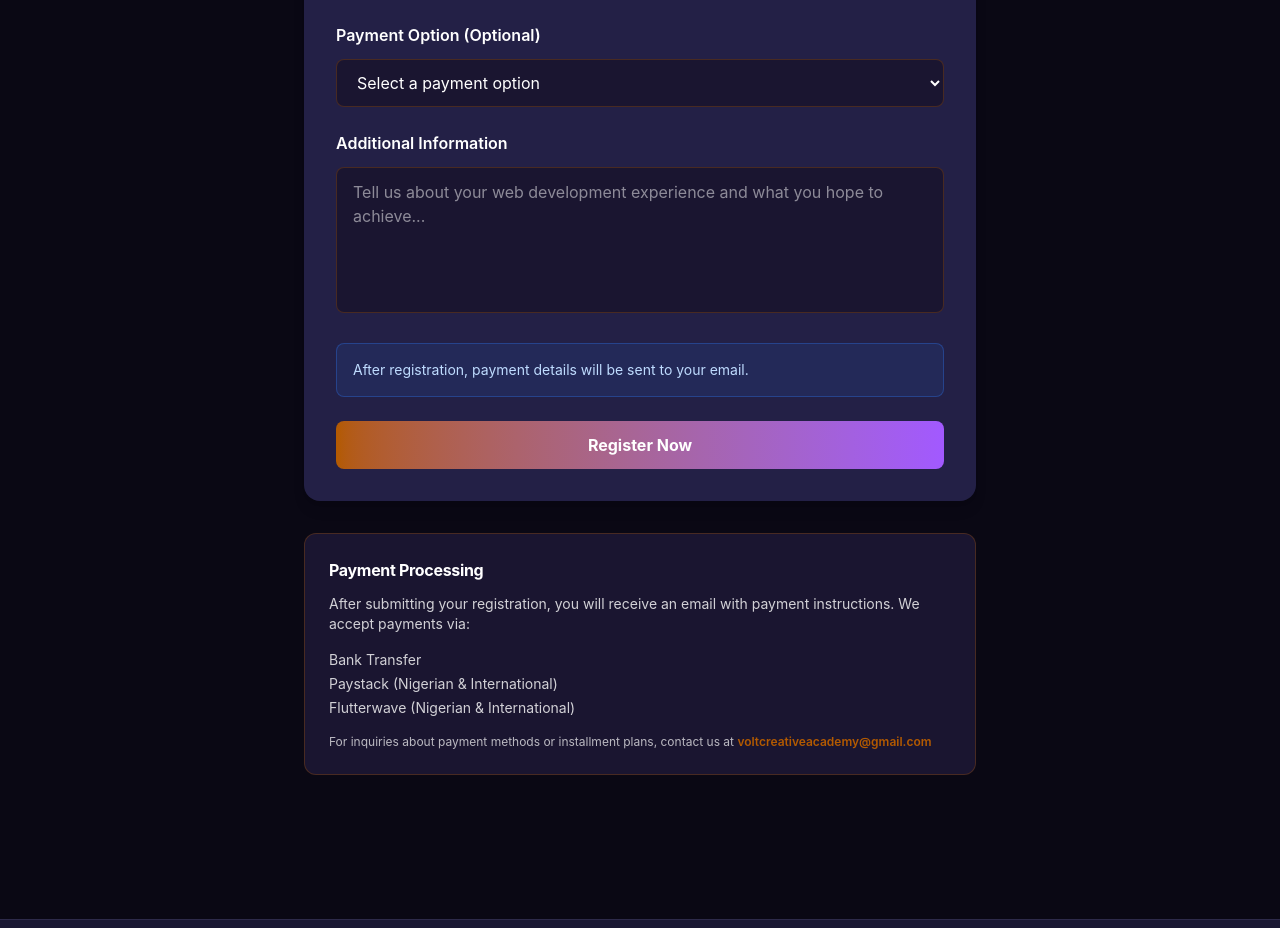
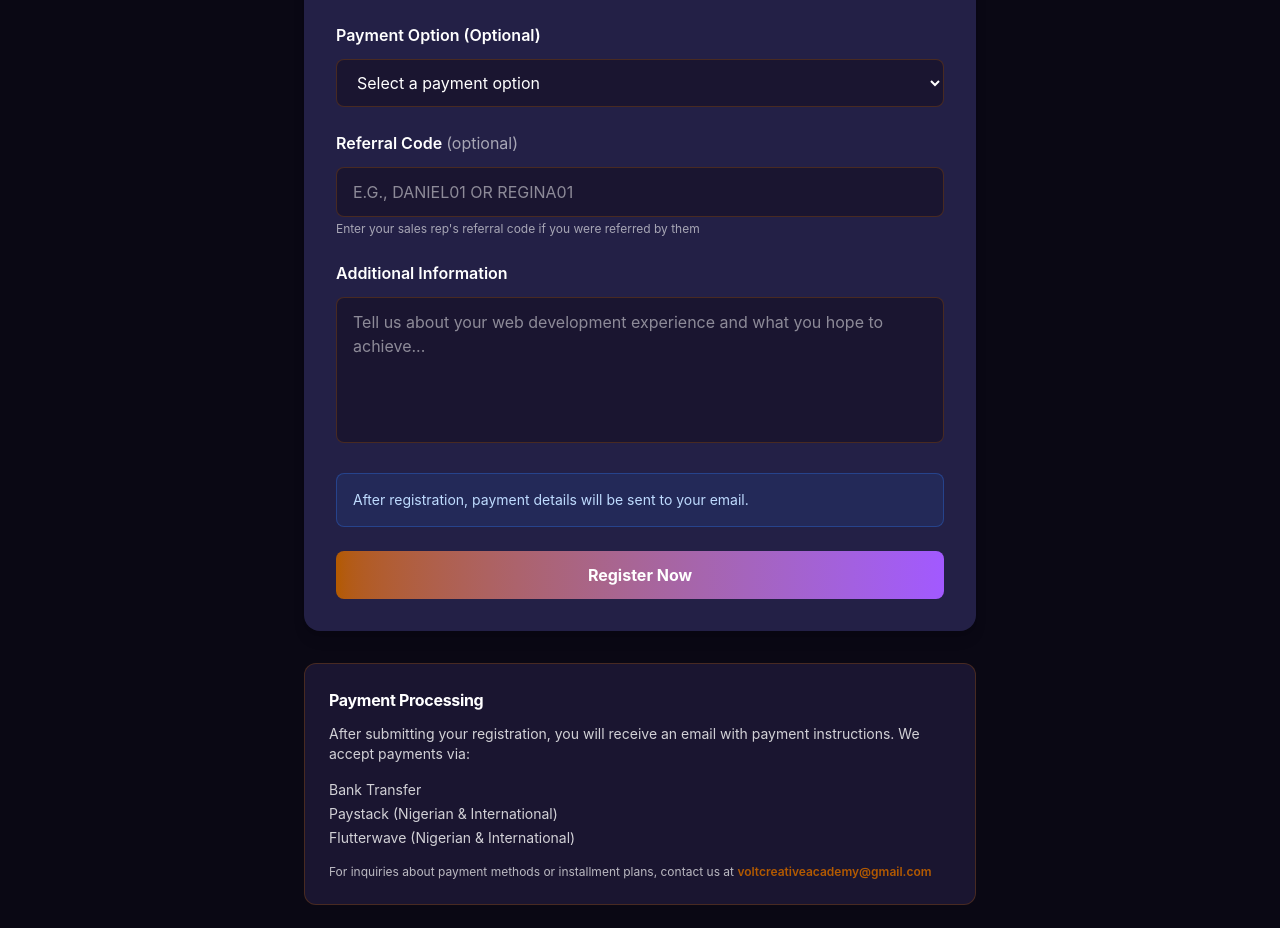
Before and after one commit to jerr001/voltcreativelab, a Next.js app in the folder volt-creative-lab/: page /academy in a window 1280 px wide. Shown: the part 1840-2768 px from the top of the page. Built offline with nearby package versions, Linux system fonts and the light colour scheme.

Commit message:
Add referral code system to contact and academy forms with auto-population from URL

```diff
--- a/volt-creative-lab/src/app/academy/page.tsx
+++ b/volt-creative-lab/src/app/academy/page.tsx
@@ -1,17 +1,31 @@
 "use client";
 
-import { useState } from "react";
+import { useState, useEffect } from "react";
+import { useSearchParams } from "next/navigation";
 
 export default function Academy() {
+  const searchParams = useSearchParams();
   const [formData, setFormData] = useState({
     name: "",
     email: "",
     phone: "",
     paymentOption: "",
     message: "",
+    referralCode: "",
   });
   const [submitStatus, setSubmitStatus] = useState<string | null>(null);
   const [isLoading, setIsLoading] = useState(false);
+
+  // Auto-populate referral code from URL
+  useEffect(() => {
+    const refCode = searchParams.get("ref");
+    if (refCode) {
+      setFormData((prev) => ({
+        ...prev,
+        referralCode: refCode.toUpperCase(),
+      }));
+    }
+  }, [searchParams]);
 
   const handleInputChange = (
     e: React.ChangeEvent<
@@ -52,6 +66,7 @@ export default function Academy() {
           phone: "",
           paymentOption: "",
           message: "",
+          referralCode: "",
         });
         setTimeout(() => setSubmitStatus(null), 5000);
       } else {
@@ -250,6 +265,26 @@ export default function Academy() {
               </select>
             </div>
 
+            {/* Referral Code */}
+            <div>
+              <label className="block text-white font-semibold mb-3">
+                Referral Code{" "}
+                <span className="text-white/60 font-normal">(optional)</span>
+              </label>
+              <input
+                type="text"
+                name="referralCode"
+                value={formData.referralCode}
+                onChange={handleInputChange}
+                className="w-full px-4 py-3 rounded-lg bg-[#1a1530] border border-[#b35a00]/30 text-white placeholder-white/50 focus:outline-none focus:border-[#b35a00] focus:ring-2 focus:ring-[#b35a00]/20 transition-all uppercase"
+                placeholder="e.g., DANIEL01 or REGINA01"
+              />
+              <p className="text-white/60 text-xs mt-1">
+                Enter your sales rep's referral code if you were referred by
+                them
+              </p>
+            </div>
+
             {/* Message */}
             <div>
               <label className="block text-white font-semibold mb-3">
--- a/volt-creative-lab/src/app/contact/page.tsx
+++ b/volt-creative-lab/src/app/contact/page.tsx
@@ -1,13 +1,16 @@
 "use client";
 
-import { useState } from "react";
+import { useState, useEffect } from "react";
+import { useSearchParams } from "next/navigation";
 
 export default function Contact() {
+  const searchParams = useSearchParams();
   const [formData, setFormData] = useState({
     name: "",
     email: "",
     phone: "",
     message: "",
+    referralCode: "",
   });
 
   const [isLoading, setIsLoading] = useState(false);
@@ -15,6 +18,17 @@ export default function Contact() {
     type: "success" | "error" | null;
     message: string;
   }>({ type: null, message: "" });
+
+  // Auto-populate referral code from URL
+  useEffect(() => {
+    const refCode = searchParams.get("ref");
+    if (refCode) {
+      setFormData((prev) => ({
+        ...prev,
+        referralCode: refCode.toUpperCase(),
+      }));
+    }
+  }, [searchParams]);
 
   const handleChange = (
     e: React.ChangeEvent<HTMLInputElement | HTMLTextAreaElement>,
@@ -54,6 +68,7 @@ export default function Contact() {
           email: "",
           phone: "",
           message: "",
+          referralCode: "",
         });
       } else {
         setStatus({
@@ -153,6 +168,24 @@ export default function Contact() {
           </div>
           <div className="flex flex-col gap-1">
             <label
+              htmlFor="referralCode"
+              className="text-sm font-semibold text-[#a259ff]"
+            >
+              Referral Code{" "}
+              <span className="text-[#888] font-normal">(optional)</span>
+            </label>
+            <input
+              id="referralCode"
+              className="border border-[#444] bg-[#18162a] text-white rounded px-4 py-2 focus:outline-none focus:border-[#a259ff] transition uppercase"
+              type="text"
+              placeholder="e.g., DANIEL01 or REGINA01"
+              value={formData.referralCode}
+              onChange={handleChange}
+              disabled={isLoading}
+            />
+          </div>
+          <div className="flex flex-col gap-1">
+            <label
               htmlFor="message"
               className="text-sm font-semibold text-[#a259ff]"
             >
```
